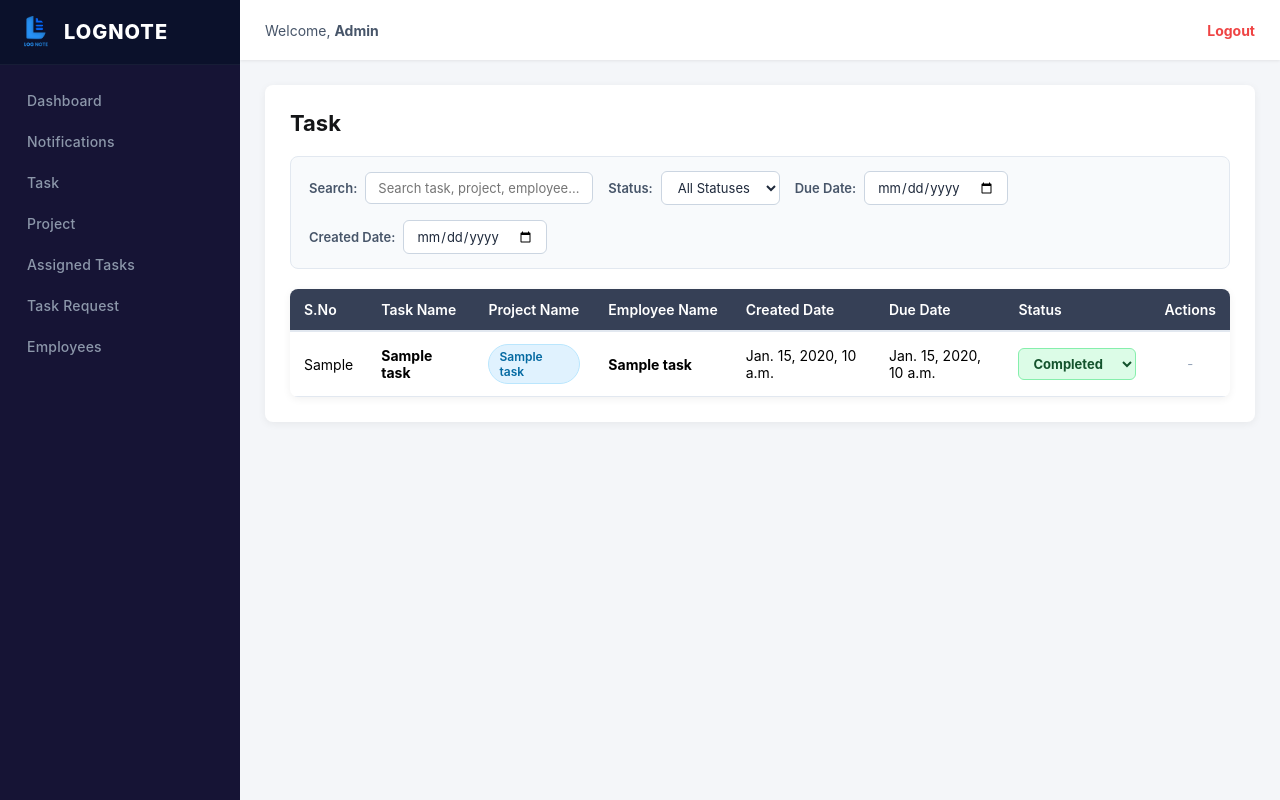
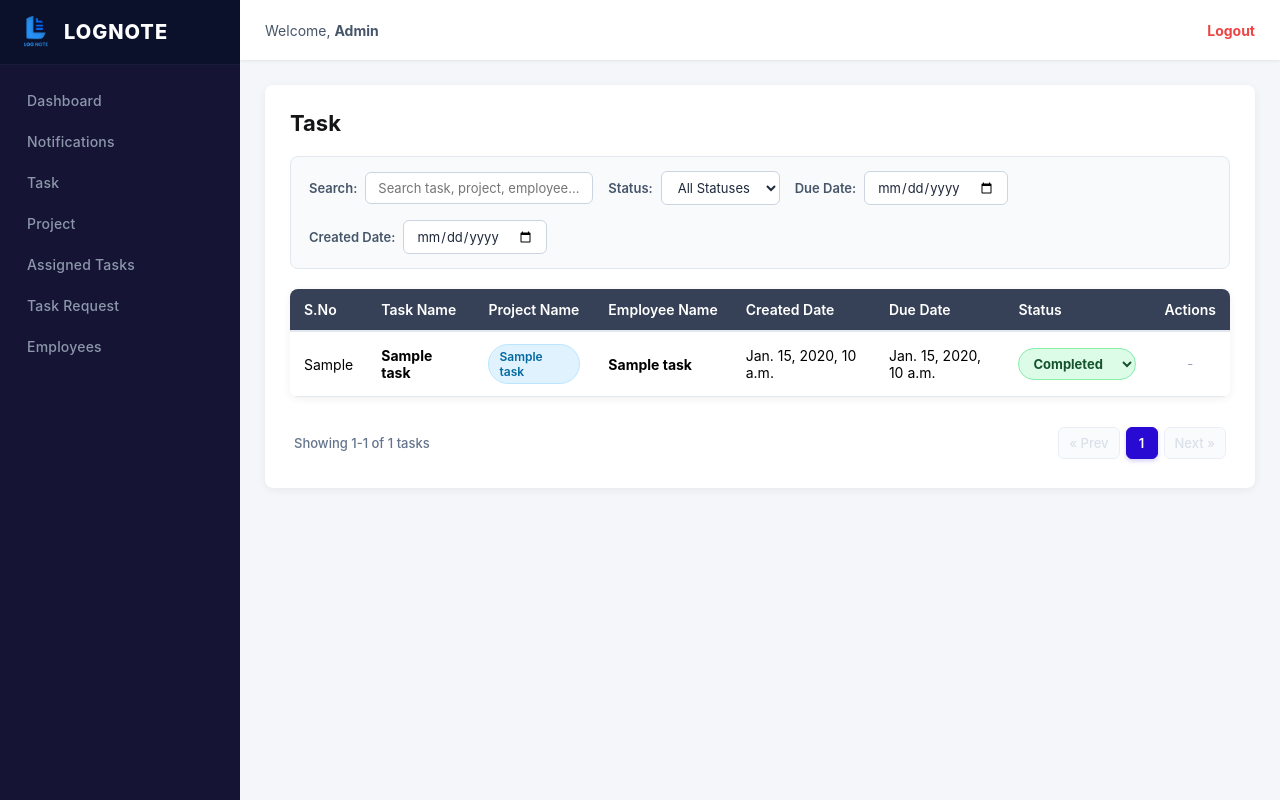
Before and after one commit to Teslead-Equipments-Pvt-Ltd/LMS-PROJECT, a Django app: template LMSAPP/templates/task.html in a window 1280 px wide. Run offline with Django 5.2, Linux system fonts and the light colour scheme; the template is opened without the code that fills it: most values are stand-ins (such as "Sample title", 1, 10 or a date in 2020).

Commit message:
pagination and sidebar

```diff
--- a/LMSAPP/static/css/base.css
+++ b/LMSAPP/static/css/base.css
@@ -14,6 +14,10 @@ body {
 /* Sidebar Styling - Neat Left Aligned Layout */
 .sidebar {
     width: 240px;
+    height: 100vh;
+    position: sticky;
+    top: 0;
+    overflow-y: auto;
     background-color: #0e0c2ef6;
     color: #ffffff;
     display: flex;
@@ -69,7 +73,7 @@ body {
     border-left: 3px solid transparent;
 }
 
-/* Small neat icon next to left-aligned text */
+
 .sidebar-menu li a .nav-icon {
     width: 16px;
     height: 16px;
--- a/LMSAPP/static/css/task.css
+++ b/LMSAPP/static/css/task.css
@@ -191,7 +191,7 @@
 .status-select {
     padding: 6px 10px;
     border: 1px solid #cbd5e1;
-    border-radius: 6px;
+    border-radius: 25px;
     font-size: 13px;
     font-weight: 700;
     cursor: pointer;
@@ -510,3 +510,68 @@
     color: #94a3b8;
     text-align: center;
 }
+
+/* Pagination Bar (Right-aligned Footer) */
+.pagination-bar {
+    display: flex;
+    justify-content: space-between;
+    align-items: center;
+    padding: 16px 4px 4px 4px;
+    margin-top: 14px;
+    flex-wrap: wrap;
+    gap: 12px;
+}
+
+.pagination-info {
+    font-size: 13px;
+    color: #64748b;
+    font-weight: 500;
+}
+
+.pagination-controls {
+    display: flex;
+    align-items: center;
+    gap: 6px;
+    margin-left: auto;
+}
+
+.page-btn {
+    min-width: 32px;
+    height: 32px;
+    padding: 0 10px;
+    font-size: 13px;
+    font-weight: 500;
+    color: #334155;
+    background: #ffffff;
+    border: 1px solid #cbd5e1;
+    border-radius: 6px;
+    cursor: pointer;
+    display: inline-flex;
+    align-items: center;
+    justify-content: center;
+    transition: all 0.15s ease;
+    user-select: none;
+}
+
+.page-btn:hover:not(:disabled):not(.active) {
+    background: #f1f5f9;
+    border-color: #94a3b8;
+    color: #0f172a;
+}
+
+.page-btn.active {
+    background: #280ad3;
+    color: #ffffff;
+    border-color: #280ad3;
+    font-weight: 600;
+    box-shadow: 0 2px 4px rgba(40, 10, 211, 0.2);
+    cursor: default;
+}
+
+.page-btn:disabled {
+    background: #f8fafc;
+    color: #cbd5e1;
+    border-color: #e2e8f0;
+    cursor: not-allowed;
+    opacity: 0.7;
+}
--- a/LMSAPP/templates/task.html
+++ b/LMSAPP/templates/task.html
@@ -138,7 +138,11 @@
         </table>
     </div>
 
-
+    <!-- Pagination Footer -->
+    <div class="pagination-bar" id="paginationBar">
+        <div class="pagination-info" id="paginationInfo"></div>
+        <div class="pagination-controls" id="paginationControls"></div>
+    </div>
 </div>
 
 <!-- Modal: Add New Task -->
```
